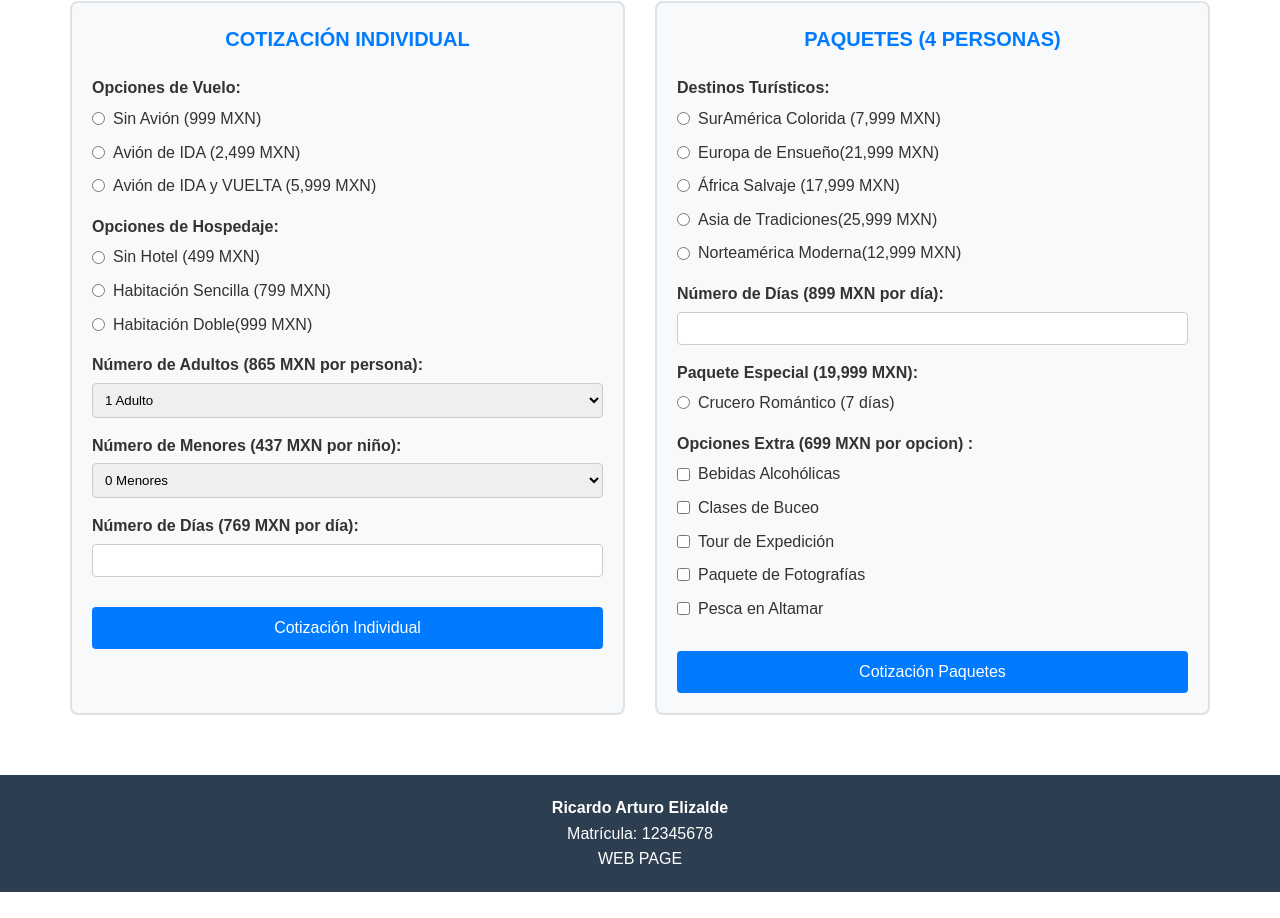
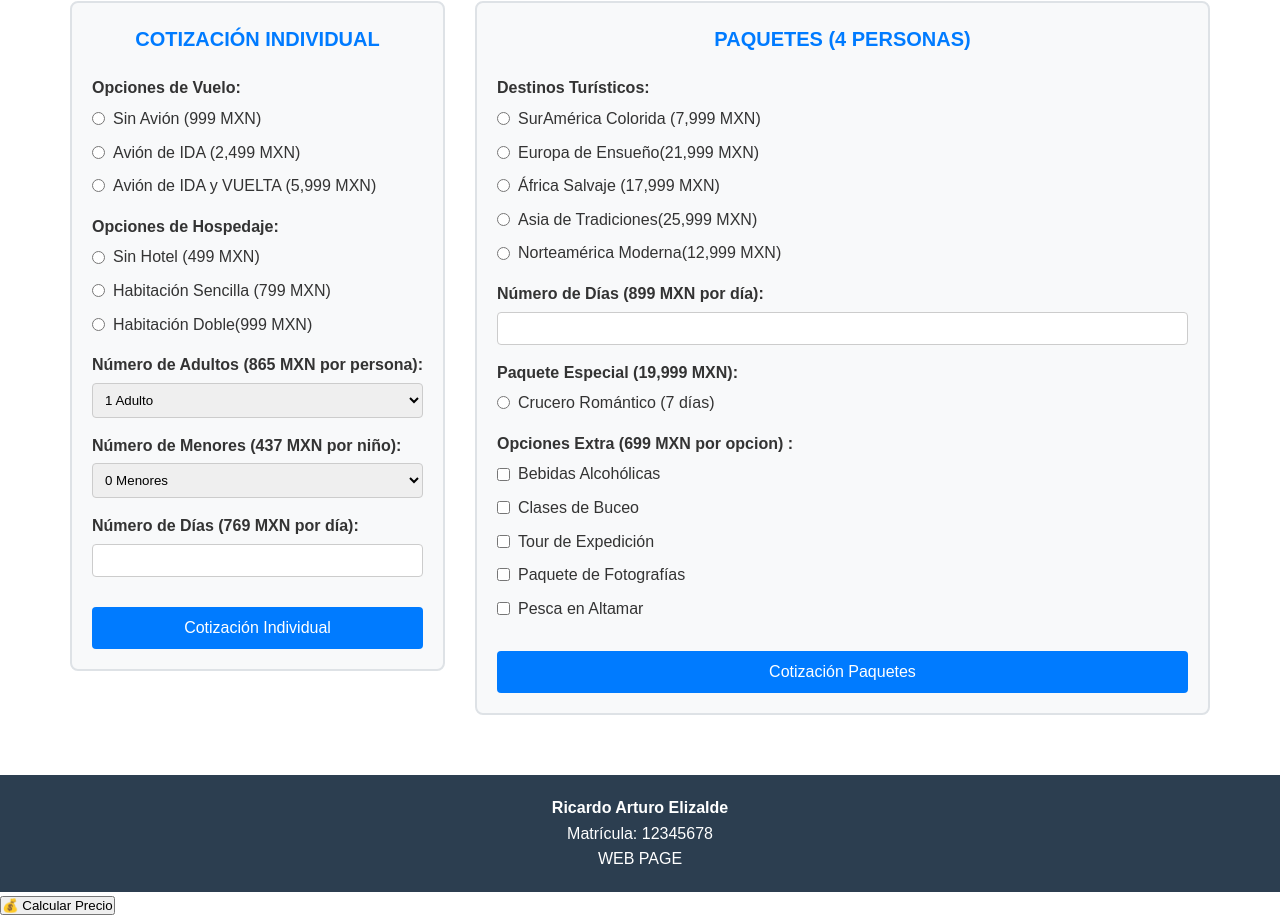
Before and after one commit to Dariogzz/agencia-de-viajes-odgl, a plain HTML site: page index.html in a window 1280 px wide. Shown: the part 431-1349 px from the top of the page. Before the commit the page ends 1323 px from the top, so only its background shows below. Drawn offline with Linux system fonts and the light colour scheme.

Commit message:
agencia de viajes pt 1

```diff
--- a/index.html
+++ b/index.html
@@ -46,6 +46,8 @@
     <!-- FORMULARIO PRINCIPAL -->
     <div class="main-form">
         <!-- SECCIÓN 1: COTIZACIÓN INDIVIDUAL -->
+
+        <form action="">
         <section class="form-section">
             <h2 class="section-title">Cotización Individual</h2>
 
@@ -94,8 +96,9 @@
                 <input type="number" id="dias-individual" name="dias-individual" min="1" max="365">
             </div>
 
-            <button type="submit" class="submit-btn">Cotización Individual</button>
+            <button type="button" class="submit-btn">Cotización Individual</button>
         </section>
+        </form>
 
         <!-- SECCIÓN 2: PAQUETES -->
         <section class="form-section">
@@ -135,7 +138,7 @@
                 </div>
             </div>
 
-            <button type="submit" class="submit-btn">Cotización Paquetes</button>
+            <button type="submit" onclick="calcular()" class="submit-btn">Cotización Paquetes</button>
         </section>
     </div>
 
@@ -146,6 +149,8 @@
         <p>WEB PAGE</p>
     </footer>
 
+    <button type="button" onclick="calcular()">💰 Calcular Precio</button>
+
 
     <script src="script.js"></script>
 </body>
--- a/script.js
+++ b/script.js
@@ -0,0 +1,18 @@
+var formulario = document.getElementById("calcularPrecio");
+
+function calcular() {
+
+    var total = 0;
+    var cantidad = document.getElementById("cantidad").value;
+
+    // tamaño
+    var value = formulario.tam.value;
+    if (value == "Sin Avion") {
+        total = 100;
+    } else if (value == "ida") {
+        total = 150;
+    } else if (value == "ida y vuelta") {
+        total = 200;
+    }
+
+}
```
